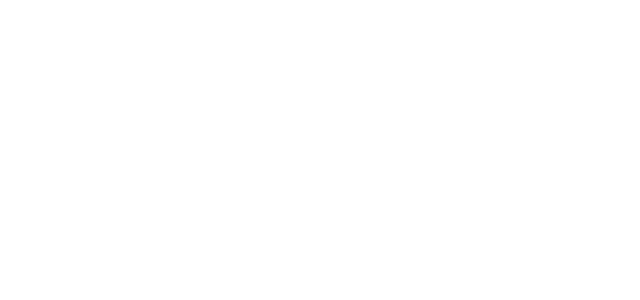
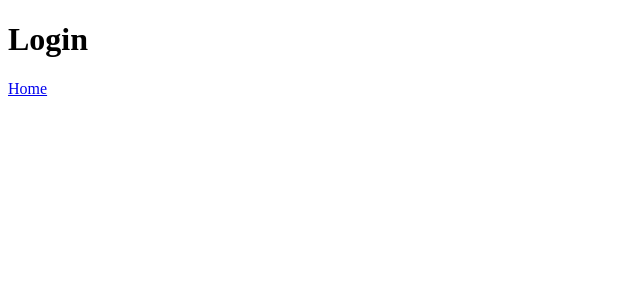
Before and after one commit to agftech/admin-template-react, a React (Create React App) app: page /login in a window 1280 px wide. Shown: the top 300 px of the page, without its empty margins (0-640 px from the left). Built offline with nearby package versions, Linux system fonts and the light colour scheme.

Commit message:
:package: add login component

```diff
--- a/src/App.js
+++ b/src/App.js
@@ -2,6 +2,7 @@
 import { BrowserRouter as Router, Switch, Route } from "react-router-dom";
 
 import Home from "./components/Home";
+import Login from "./components/Login";
 
 function App() {
   return (
@@ -10,6 +11,9 @@
         <Route exact path="/">
           <Home />
         </Route>
+        <Route exact path="/login">
+          <Login />
+        </Route>
       </Switch>
     </Router>
   );
--- /dev/null
+++ b/src/components/Login.js
@@ -0,0 +1,13 @@
+import React, { Component } from "react";
+import { Link } from "react-router-dom";
+
+export default class Login extends Component {
+  render() {
+    return (
+      <div>
+        <h1>Login</h1>
+        <Link to="">Home</Link>
+      </div>
+    );
+  }
+}
```
